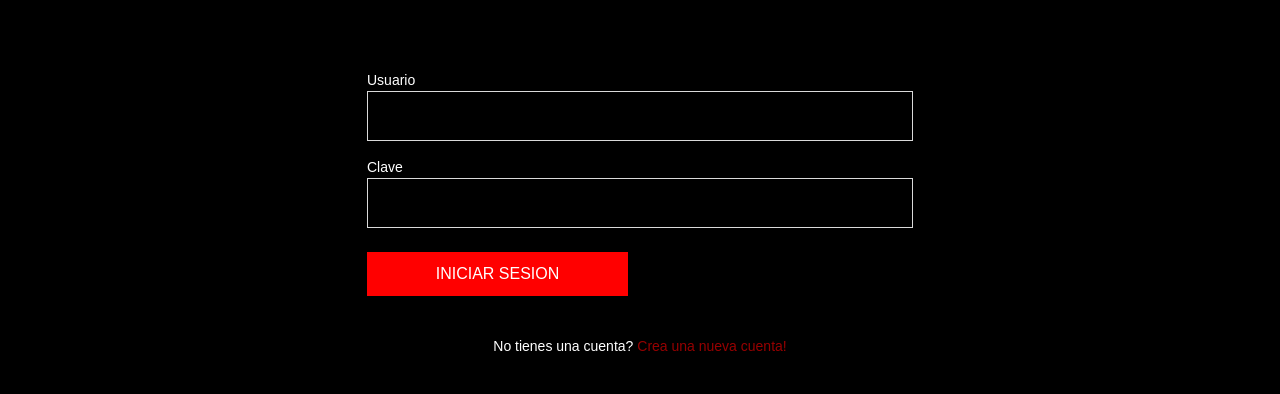
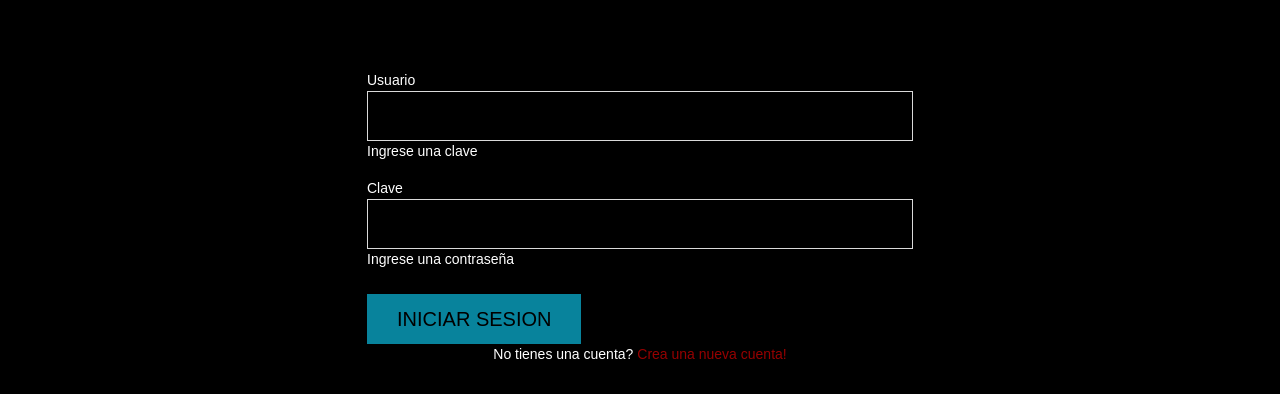
Before and after one commit to deivi-s/Proyecto, an Angular app: page / in a window 1280 px wide. Shown: the part 364-758 px from the top of the page. Built offline with nearby package versions, Linux system fonts and the light colour scheme.

Commit message:
Reactive Form Agregado

```diff
--- a/src/app/body/principal/detalle/detalle.component.html
+++ b/src/app/body/principal/detalle/detalle.component.html
@@ -28,7 +28,7 @@
                 <div class="details-buttons">
                     <div class="row d-flex align-items-center">
                         <div class="col-4 mb-3">
-                            <a class="btn d-block hvr-sweep-to-right" tabindex="0"><i class="icofont-ui-play mr-2" aria-hidden="true"></i>Agregar</a>
+                            <a class="btn d-block hvr-sweep-to-right" tabindex="0"><i class="icofont-ui-play mr-2" aria-hidden="true" routerLink="carrito"></i>Agregar</a>
                         </div>
                     </div>
                 </div>
--- a/src/app/body/principal/principal.component.html
+++ b/src/app/body/principal/principal.component.html
@@ -13,7 +13,7 @@
               <a><img class="img-fluid" src="/assets/images/peliculas/01.jpg" alt=""></a>
               <div class="box-content">
                 <ul class="icon">
-                  <li><a><i class="fa fa-plus"></i></a></li>
+                  <li><a routerLink="/carrito"><i class="fa fa-plus"></i></a></li>
                   <li><a routerLink="/detalle"><i class="fa fa-info"></i></a></li>
                 </ul>
               </div>
@@ -34,7 +34,7 @@
               <a><img class="img-fluid" src="/assets/images/peliculas/01.jpg" alt=""></a>
               <div class="box-content">
                 <ul class="icon">
-                  <li><a><i class="fa fa-plus"></i></a></li>
+                  <li><a routerLink="/carrito"><i class="fa fa-plus"></i></a></li>
                   <li><a routerLink="/detalle"><i class="fa fa-info"></i></a></li>
                 </ul>
               </div>
@@ -55,7 +55,7 @@
               <a><img class="img-fluid" src="/assets/images/peliculas/01.jpg" alt=""></a>
               <div class="box-content">
                 <ul class="icon">
-                  <li><a><i class="fa fa-plus"></i></a></li>
+                  <li><a routerLink="/carrito"><i class="fa fa-plus"></i></a></li>
                   <li><a routerLink="/detalle"><i class="fa fa-info"></i></a></li>
                 </ul>
               </div>
@@ -76,7 +76,7 @@
               <a><img class="img-fluid" src="/assets/images/peliculas/01.jpg" alt=""></a>
               <div class="box-content">
                 <ul class="icon">
-                  <li><a><i class="fa fa-plus"></i></a></li>
+                  <li><a routerLink="/carrito"><i class="fa fa-plus"></i></a></li>
                   <li><a routerLink="/detalle"><i class="fa fa-info"></i></a></li>
                 </ul>
               </div>
@@ -97,7 +97,7 @@
               <a><img class="img-fluid" src="/assets/images/peliculas/01.jpg" alt=""></a>
               <div class="box-content">
                 <ul class="icon">
-                  <li><a><i class="fa fa-plus"></i></a></li>
+                  <li><a routerLink="/carrito"><i class="fa fa-plus"></i></a></li>
                   <li><a routerLink="/detalle"><i class="fa fa-info"></i></a></li>
                 </ul>
               </div>
@@ -118,7 +118,7 @@
               <a><img class="img-fluid" src="/assets/images/peliculas/01.jpg" alt=""></a>
               <div class="box-content">
                 <ul class="icon">
-                  <li><a><i class="fa fa-plus"></i></a></li>
+                  <li><a routerLink="/carrito"><i class="fa fa-plus"></i></a></li>
                   <li><a routerLink="/detalle"><i class="fa fa-info"></i></a></li>
                 </ul>
               </div>
@@ -150,7 +150,7 @@
               <a><img class="img-fluid" src="/assets/images/peliculas/01.jpg" alt=""></a>
               <div class="box-content">
                 <ul class="icon">
-                  <li><a><i class="fa fa-plus"></i></a></li>
+                  <li><a routerLink="/carrito"><i class="fa fa-plus"></i></a></li>
                   <li><a routerLink="/detalle"><i class="fa fa-info"></i></a></li>
                 </ul>
               </div>
@@ -171,7 +171,7 @@
               <a><img class="img-fluid" src="/assets/images/peliculas/01.jpg" alt=""></a>
               <div class="box-content">
                 <ul class="icon">
-                  <li><a><i class="fa fa-plus"></i></a></li>
+                  <li><a routerLink="/carrito"><i class="fa fa-plus"></i></a></li>
                   <li><a routerLink="/detalle"><i class="fa fa-info"></i></a></li>
                 </ul>
               </div>
@@ -192,7 +192,7 @@
               <a><img class="img-fluid" src="/assets/images/peliculas/01.jpg" alt=""></a>
               <div class="box-content">
                 <ul class="icon">
-                  <li><a><i class="fa fa-plus"></i></a></li>
+                  <li><a routerLink="/carrito"><i class="fa fa-plus"></i></a></li>
                   <li><a routerLink="/detalle"><i class="fa fa-info"></i></a></li>
                 </ul>
               </div>
@@ -213,7 +213,7 @@
               <a><img class="img-fluid" src="/assets/images/peliculas/01.jpg" alt=""></a>
               <div class="box-content">
                 <ul class="icon">
-                  <li><a><i class="fa fa-plus"></i></a></li>
+                  <li><a routerLink="/carrito"><i class="fa fa-plus"></i></a></li>
                   <li><a routerLink="/detalle"><i class="fa fa-info"></i></a></li>
                 </ul>
               </div>
@@ -234,7 +234,7 @@
               <a><img class="img-fluid" src="/assets/images/peliculas/01.jpg" alt=""></a>
               <div class="box-content">
                 <ul class="icon">
-                  <li><a><i class="fa fa-plus"></i></a></li>
+                  <li><a routerLink="/carrito"><i class="fa fa-plus"></i></a></li>
                   <li><a routerLink="/detalle"><i class="fa fa-info"></i></a></li>
                 </ul>
               </div>
@@ -255,7 +255,7 @@
               <a><img class="img-fluid" src="/assets/images/peliculas/01.jpg" alt=""></a>
               <div class="box-content">
                 <ul class="icon">
-                  <li><a><i class="fa fa-plus"></i></a></li>
+                  <li><a routerLink="/carrito"><i class="fa fa-plus"></i></a></li>
                   <li><a routerLink="/detalle"><i class="fa fa-info"></i></a></li>
                 </ul>
               </div>
--- a/src/app/form-login/form-login.component.html
+++ b/src/app/form-login/form-login.component.html
@@ -10,25 +10,25 @@
       <div class="row">
         <div class="col-lg-3"></div>
         <div class="col-lg-6 ">
-          <form id="login-form" action="#" method="post" class="mb-4">
+          <form (ngSubmit)="onSubmit()" [formGroup]="model">
             <div class="error-container"></div>
             <div class="form-group">
               <label class="control-label col-xs-4">Usuario</label>
-              <input type="text" class="form-control" name="usuario" required="required">
+              <input type="text" class="form-control" name="usuario" id="usuario" formControlName="usuario">
+              <p *ngIf="f.usuario.errors?.required">Ingrese una clave</p>
             </div>
             <div class="form-group mt-3">
               <label class="control-label col-xs-4">Clave</label>
-              <input type="password" class="form-control" name="clave" required="required">
+              <input type="password" class="form-control" name="clave" id="clave" formControlName="clave">
+              <p *ngIf="f.clave.errors?.required">Ingrese una contraseña</p>
             </div>
+            <button type="submit" class="btn btn-info btn-lg btn-responsive mt-2" id="registrar" [disabled]="!model.valid"> <span class="glyphicon glyphicon-search"></span> <i class="icofont-facebook mr-2"
+              aria-hidden="true"></i>INICIAR SESION</button>
+          </form>
 
-          </form>
-          <div class="row d-flex align-items-center mb-4">
-            <div class="col-md-6">
-              <a class="btn d-block hvr-sweep-to-right mb-3" tabindex="0"><i class="icofont-facebook mr-2"
-                  aria-hidden="true"></i>INICIAR SESION</a>
-            </div>
-          </div>
           <p class="text-center">No tienes una cuenta? <a id="link-rojo" routerLink="registro">Crea una nueva cuenta!</a></p>
+
+
         </div>
       </div>
     </div>
--- a/src/app/form-login/form-login.component.ts
+++ b/src/app/form-login/form-login.component.ts
@@ -1,15 +1,37 @@
 import { Component, OnInit } from '@angular/core';
+import { FormControl, FormGroup, Validators } from '@angular/forms';
+import { LoginModel } from '../../models/login.model';
 
 @Component({
   selector: 'form-login',
   templateUrl: './form-login.component.html',
-  styleUrls: ['./form-login.component.css']
+  styleUrls: [ './form-login.component.css' ]
 })
 export class FormLoginComponent implements OnInit {
+
+
+  public objUsuario: LoginModel = new LoginModel();
+
+  model: any = {};
 
   constructor() { }
 
   ngOnInit(): void {
+    this.inicioFormGroup();
+  }
+
+  inicioFormGroup() {
+    this.model = new FormGroup({
+      usuario: new FormControl('', [ Validators.required, Validators.minLength(3) ]),
+      clave: new FormControl('', [ Validators.required, Validators.minLength(3) ]),
+    });
+  }
+
+  get f() {
+    return this.model.controls;
+  }
+
+  onSubmit() {
   }
 
 }
```
